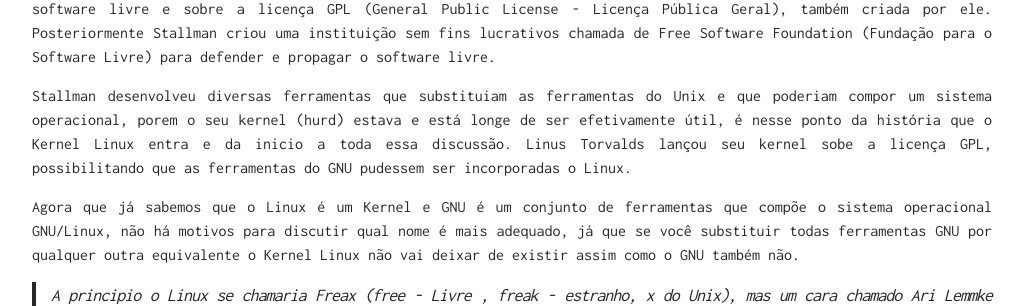
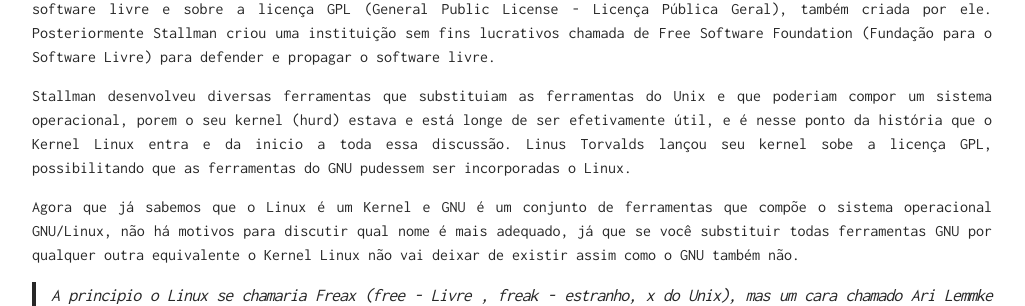
Before and after one commit to MichelLacerda/astronomia, a Jekyll site: the page built from _posts/2017-03-17-linux-1-o-linux.md, in a window 1280 px wide. Shown: the part 581-887 px from the top of the page, without its empty margins (128-1153 px from the left). Built offline with Jekyll 4.4.1, drawn with Linux system fonts in a browser that asks for light colours; comment, search, counter and statistics services are not loaded.

Commit message:
Published with https://stackedit.io/

```diff
--- a/_posts/2017-03-17-linux-1-o-linux.md
+++ b/_posts/2017-03-17-linux-1-o-linux.md
@@ -11,7 +11,7 @@
 
 Devido a esse pequeno infortúnio  Stallman decide criar um sistema operacional aos moldes do Unix, utilizando apenas software livre e sobre a licença GPL (General Public License - Licença Pública Geral), também criada por ele. Posteriormente  Stallman criou uma instituição sem fins lucrativos chamada de Free Software Foundation (Fundação para o Software Livre) para defender e propagar o software livre.
 
-Stallman desenvolveu diversas ferramentas que substituiam as ferramentas do Unix e que poderiam compor um sistema operacional, porem o seu kernel (hurd) estava e está longe de ser efetivamente útil, é nesse ponto da história que o Kernel Linux entra e da inicio a toda essa discussão.  Linus Torvalds lançou seu kernel sobe a licença GPL, possibilitando que as ferramentas do GNU pudessem ser incorporadas o Linux.
+Stallman desenvolveu diversas ferramentas que substituiam as ferramentas do Unix e que poderiam compor um sistema operacional, porem o seu kernel (hurd) estava e está longe de ser efetivamente útil, e é nesse ponto da história que o Kernel Linux entra e da inicio a toda essa discussão.  Linus Torvalds lançou seu kernel sobe a licença GPL, possibilitando que as ferramentas do GNU pudessem ser incorporadas o Linux.
 
 Agora que já sabemos que o Linux é um Kernel e GNU é um conjunto de ferramentas que compõe o sistema operacional GNU/Linux, não há motivos para discutir qual nome é mais adequado, já que se você substituir todas ferramentas GNU por qualquer outra equivalente o Kernel Linux não vai deixar de existir assim como o GNU também não.
 
```
